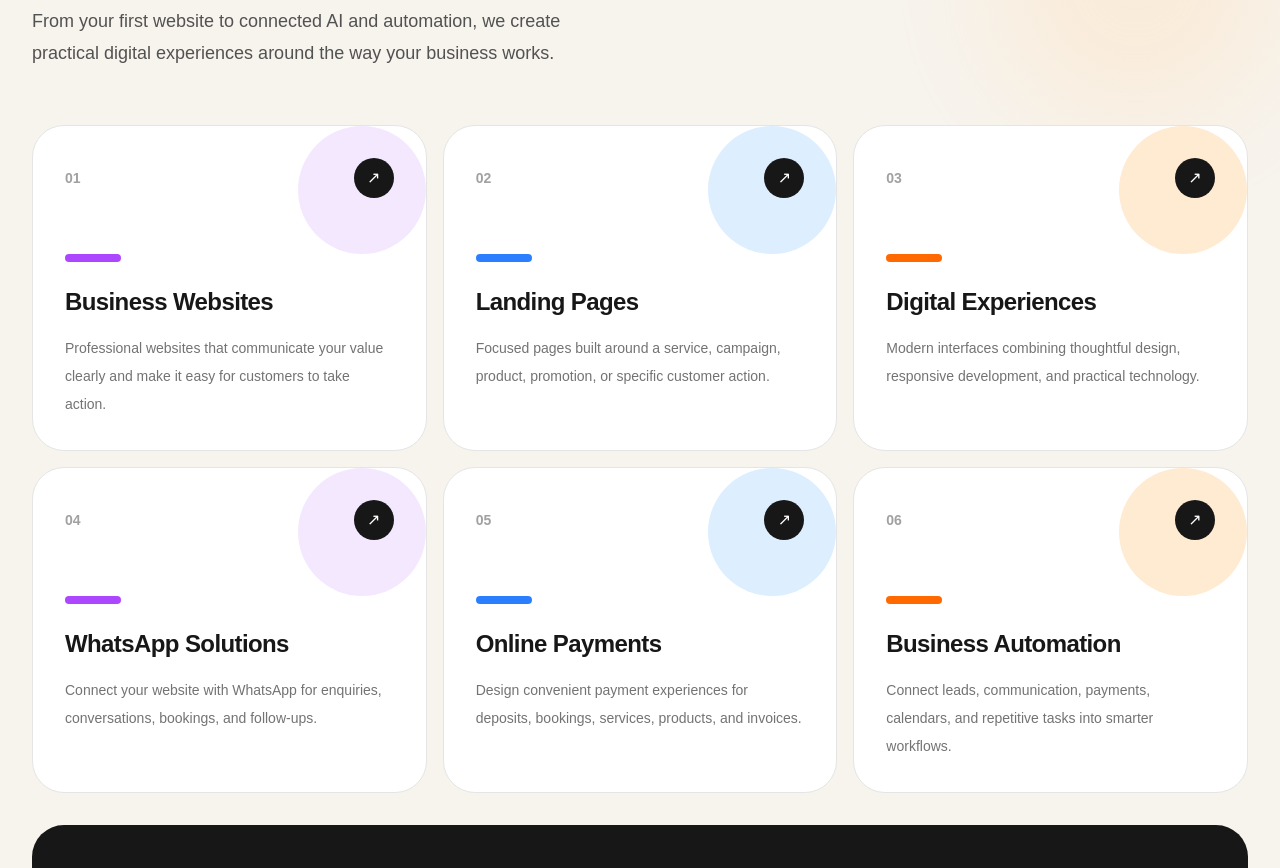
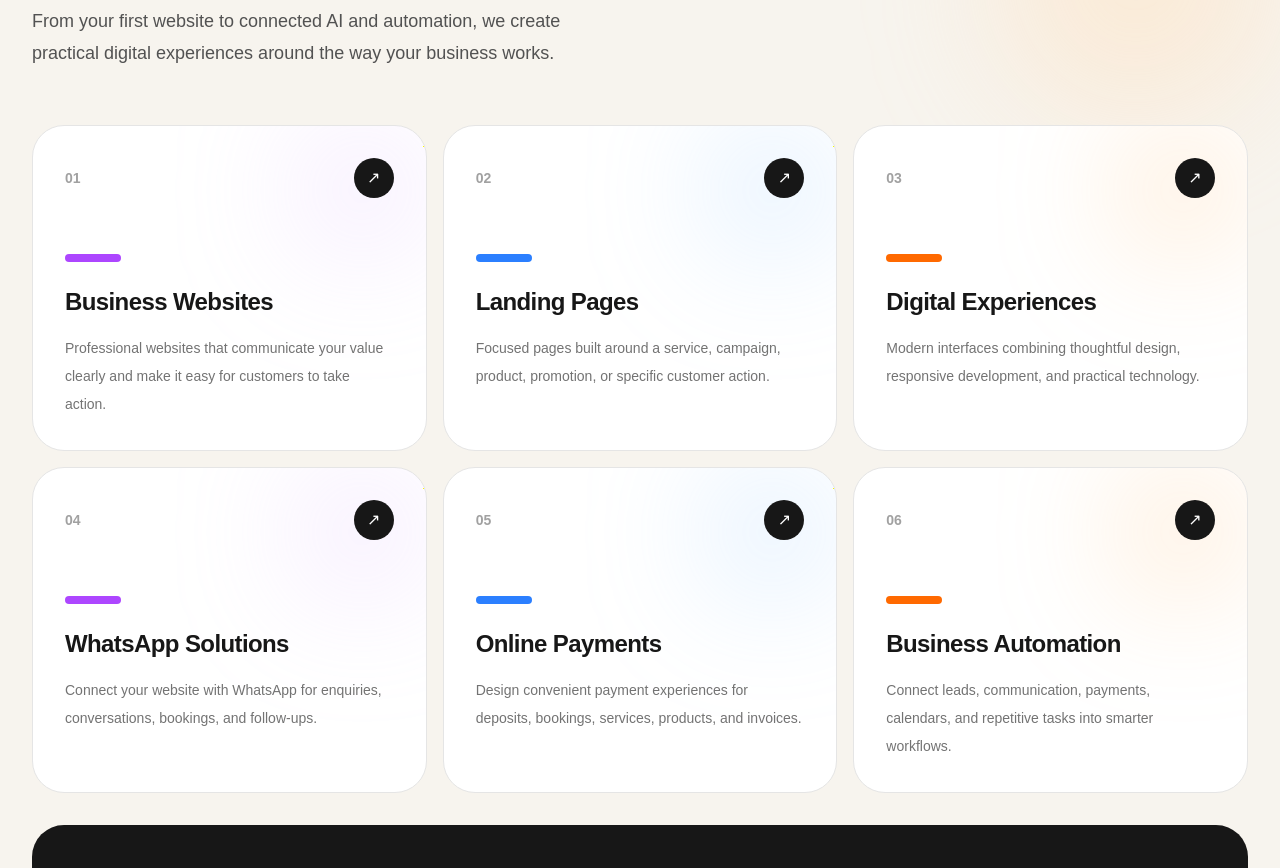
Before and after one commit to kami60461-arch/pixel-and-presence, a Next.js app: page / in a window 1280 px wide. Shown: the part 2940-3808 px from the top of the page. Built offline with nearby package versions, Linux system fonts and the light colour scheme.

Commit message:
Fix service card visual

```diff
--- a/app/page.tsx
+++ b/app/page.tsx
@@ -522,7 +522,7 @@ export default function Home() {
           className="group relative overflow-hidden rounded-[2rem] border border-neutral-200 bg-white p-8 transition duration-300 hover:-translate-y-2 hover:shadow-2xl"
         >
           <div
-            className={`absolute right-0 top-0 h-32 w-32 rounded-full fblur-3xl ${
+            className={`absolute right-0 top-0 h-32 w-32 rounded-full blur-3xl ${
               index % 3 === 0
                 ? "bg-purple-300/30"
                 : index % 3 === 1
```
Also changed, not shown: 1 other file (tests, documents, lock files or other folders).
